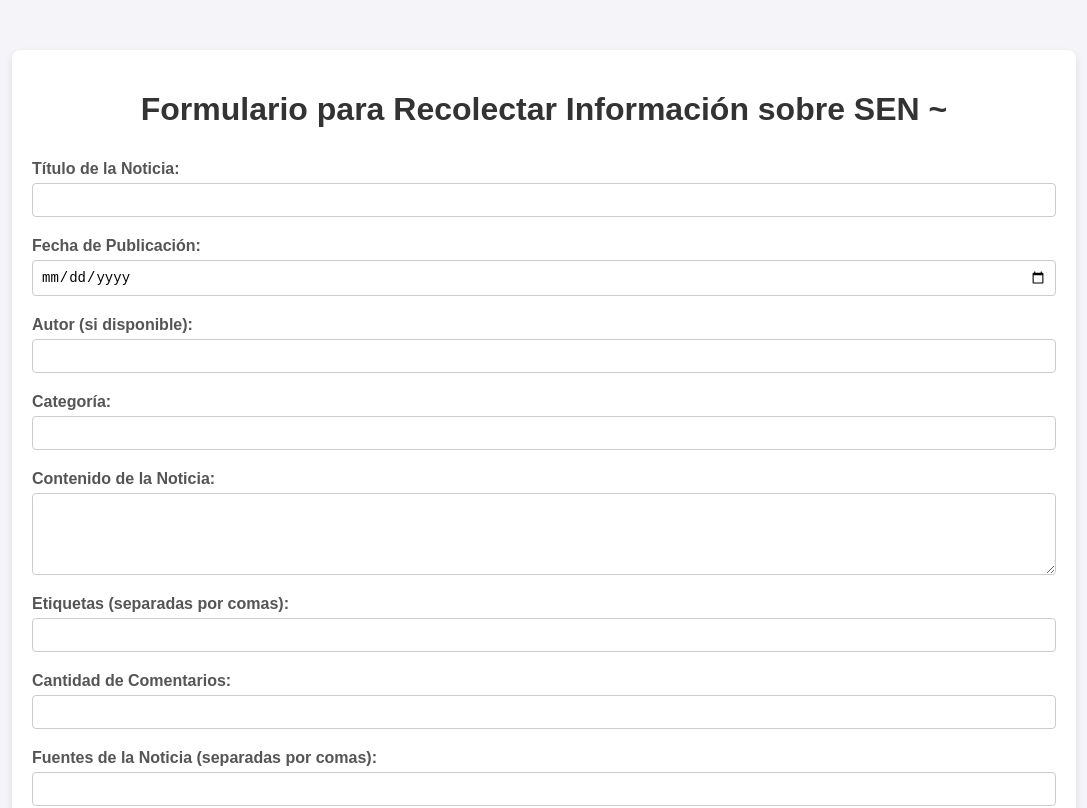
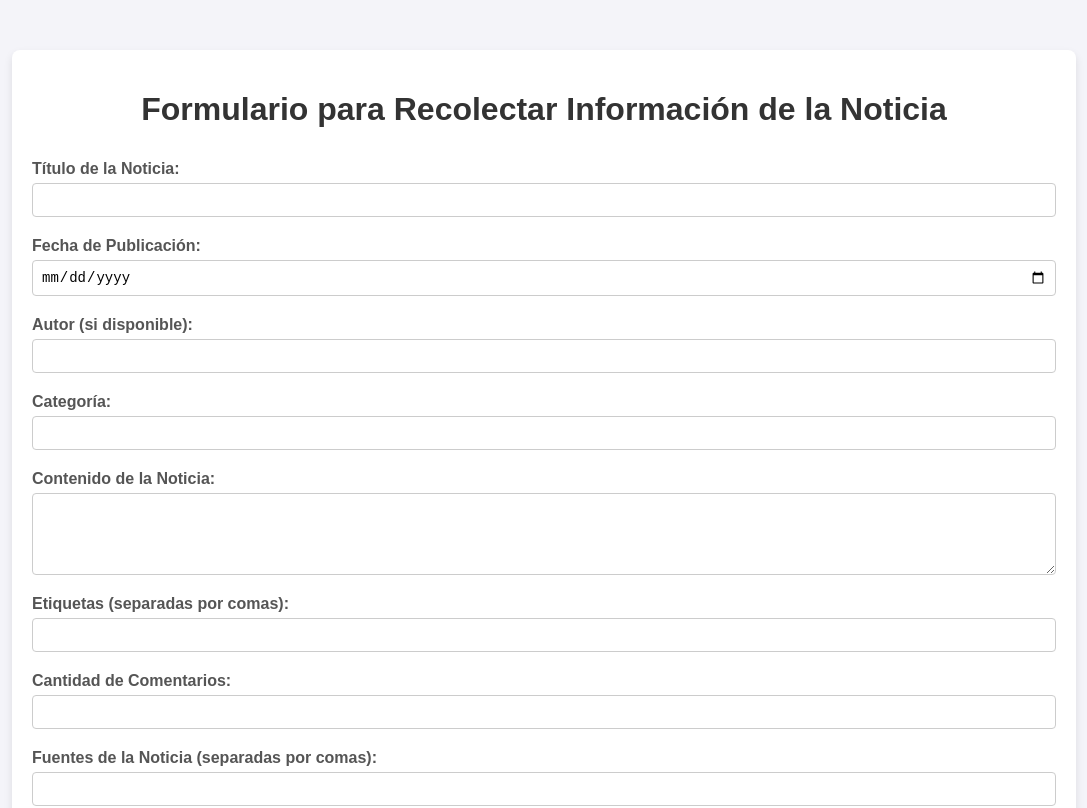
Before and after one commit to elijah-dscpl/data-collector, a plain HTML site: page index.html in a window 1280 px wide. Shown: the top 808 px of the page, without its empty margins (96-1183 px from the left). Drawn offline with Linux system fonts and the light colour scheme.

Commit message:
Update index.html

```diff
--- a/index.html
+++ b/index.html
@@ -8,7 +8,7 @@
 </head>
 <body>
     <div class="container">
-        <h1>Formulario para Recolectar Información sobre SEN ~</h1>
+        <h1>Formulario para Recolectar Información de la Noticia</h1>
 
         <form id="newsForm">
             <label for="title">Título de la Noticia:</label>
@@ -35,12 +35,13 @@
             <label for="sources">Fuentes de la Noticia (separadas por comas):</label>
             <input type="text" id="sources" name="sources">
 
+            <!-- Mover esta sección justo antes del botón -->
             <div id="repeatedWordsSection">
                 <h3>Palabras Repetidas Más de 4 Veces:</h3>
                 <p id="repeatedWordsList">Ninguna</p>
             </div>
 
-
+            <!-- Botón para generar JSON -->
             <button type="submit">Generar JSON</button>
         </form>
 
```
